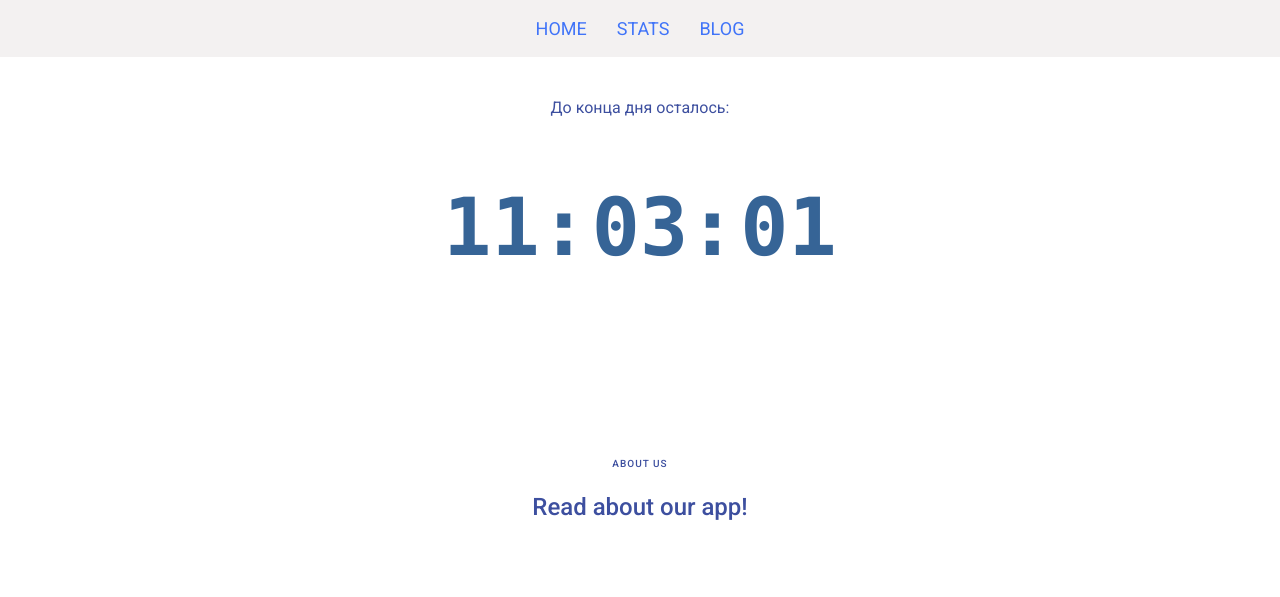
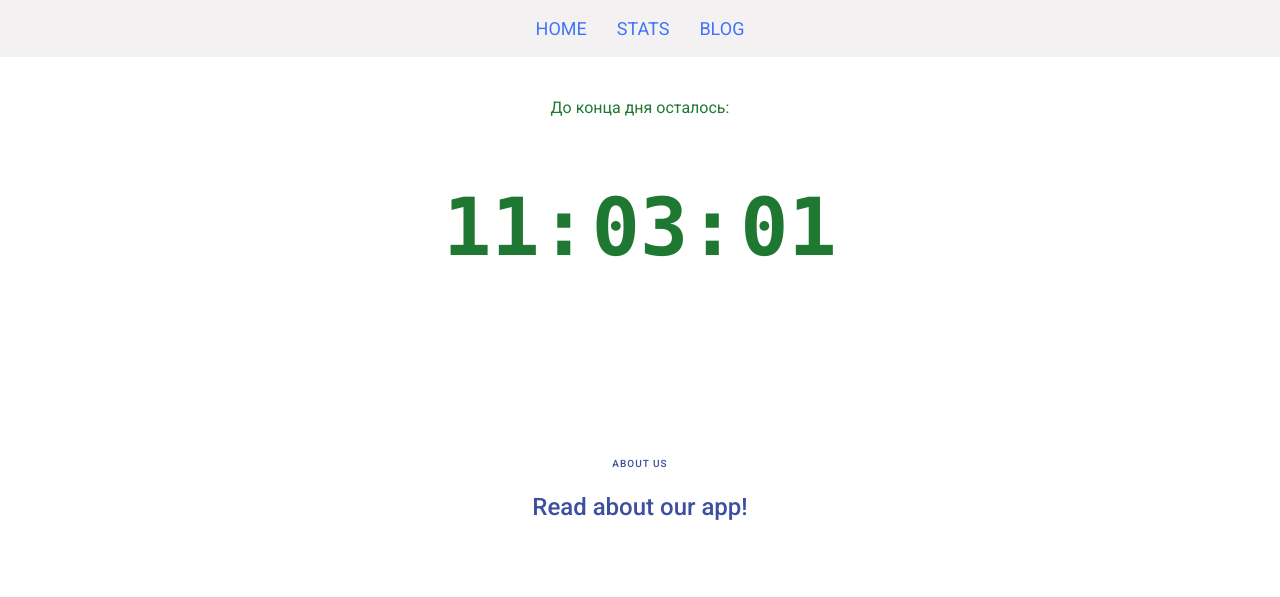
Before and after one commit to yadzik/Work-1, a plain HTML site: page index.html in a window 1280 px wide. Shown: the top 597 px of the page. Drawn offline with nearby package versions, Linux system fonts and the light colour scheme; files that its build step writes are made by us from their sources.

Commit message:
Update main.css

```diff
--- a/css/main.css
+++ b/css/main.css
@@ -16,13 +16,13 @@ body {
   transition: all 2s ease;
 }
 .timer-header {
-  color:rgb(61, 79, 159);
+  color:rgb(31 120 50);
 }
 
 .timer-tick samp {
   font-size: 5em;
   font-weight: 700;
-  color: rgb(54, 100, 150);
+  color: rgb(31 120 50);
 }
 
 .container {
```
